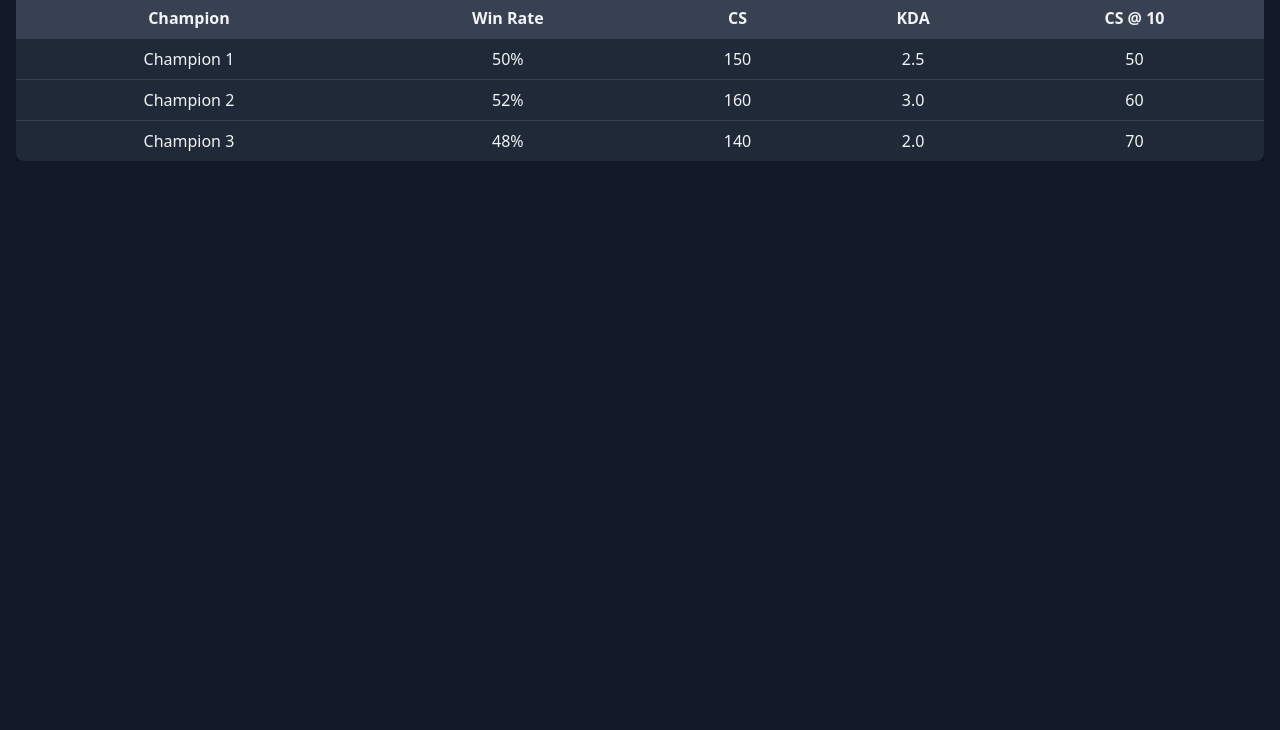
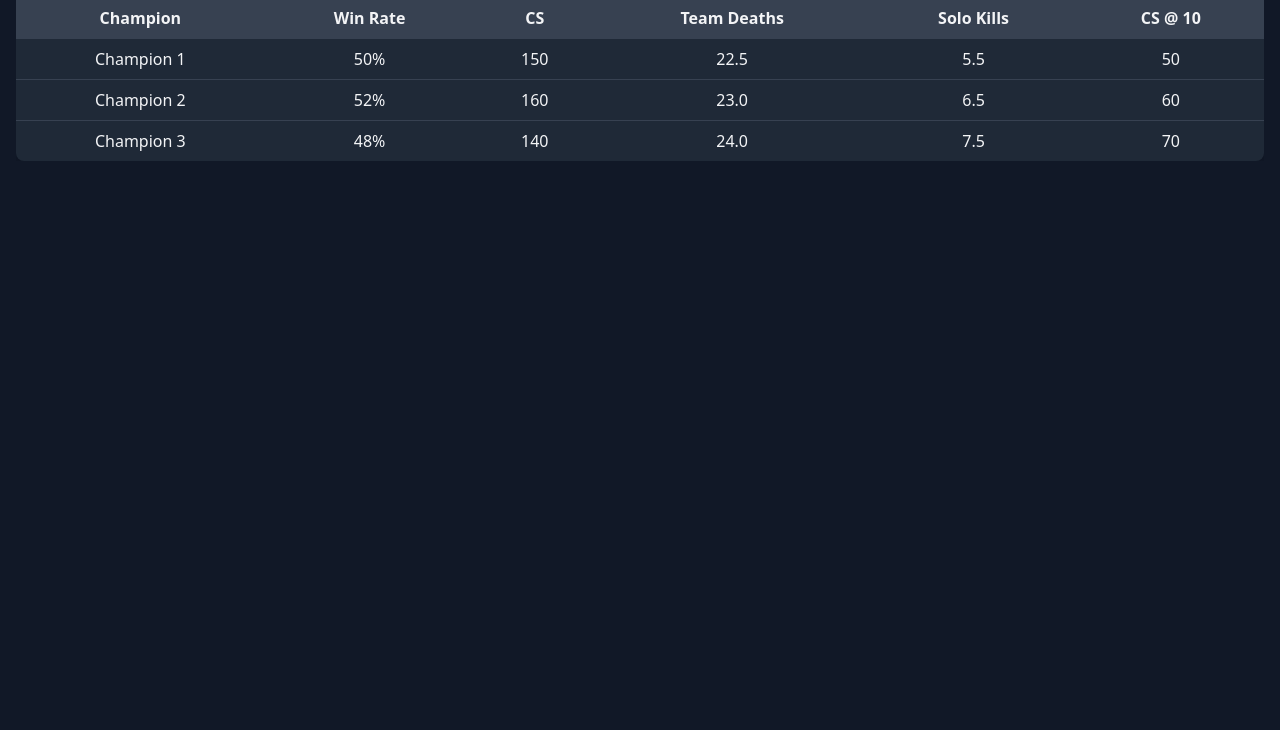
Before and after one commit to balko186/AdvancedStats, a plain HTML site: page index.html in a window 1280 px wide. Shown: the part 70-800 px from the top of the page. Drawn offline with nearby package versions, Linux system fonts and the light colour scheme.

Commit message:
Update index.html

```diff
--- a/index.html
+++ b/index.html
@@ -16,7 +16,9 @@
                         <th class="px-4 py-2 bg-gray-700 text-center">Champion</th>
                         <th class="px-4 py-2 bg-gray-700 text-center">Win Rate</th>
                         <th class="px-4 py-2 bg-gray-700 text-center">CS</th>
-                        <th class="px-4 py-2 bg-gray-700 text-center">KDA</th>
+                        <th class="px-4 py-2 bg-gray-700 text-center">Team Deaths</th>
+                        <th class="px-4 py-2 bg-gray-700 text-center">Solo Kills</th>
+
                         <th class="px-4 py-2 bg-gray-700 text-center">CS @ 10</th>
                     </tr>
                 </thead>
@@ -25,21 +27,27 @@
                         <td class="px-4 py-2 text-center">Champion 1</td>
                         <td class="px-4 py-2 text-center">50%</td>
                         <td class="px-4 py-2 text-center">150</td>
-                        <td class="px-4 py-2 text-center">2.5</td>
+                        <td class="px-4 py-2 text-center">22.5</td>
+                        <td class="px-4 py-2 text-center">5.5</td>
+
                         <td class="px-4 py-2 text-center">50</td>
                     </tr>
                     <tr class="border-t border-gray-700">
                         <td class="px-4 py-2 text-center">Champion 2</td>
                         <td class="px-4 py-2 text-center">52%</td>
                         <td class="px-4 py-2 text-center">160</td>
-                        <td class="px-4 py-2 text-center">3.0</td>
+                        <td class="px-4 py-2 text-center">23.0</td>
+                        <td class="px-4 py-2 text-center">6.5</td>
+
                         <td class="px-4 py-2 text-center">60</td>
                     </tr>
                     <tr class="border-t border-gray-700">
                         <td class="px-4 py-2 text-center">Champion 3</td>
                         <td class="px-4 py-2 text-center">48%</td>
                         <td class="px-4 py-2 text-center">140</td>
-                        <td class="px-4 py-2 text-center">2.0</td>
+                        <td class="px-4 py-2 text-center">24.0</td>
+                        <td class="px-4 py-2 text-center">7.5</td>
+
                         <td class="px-4 py-2 text-center">70</td>
                     </tr>
                 </tbody>
```
